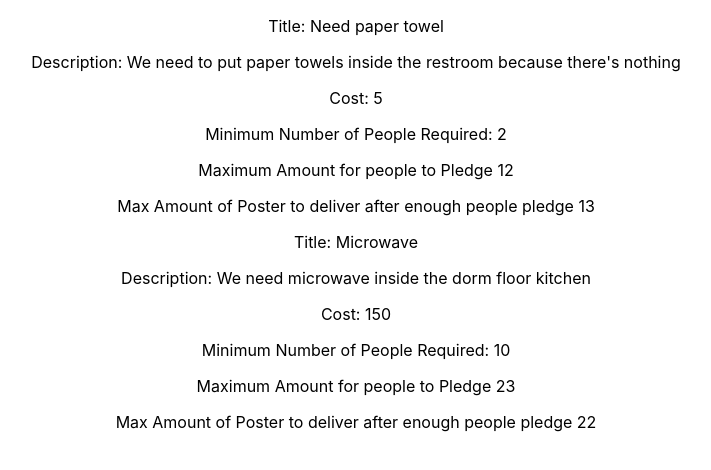
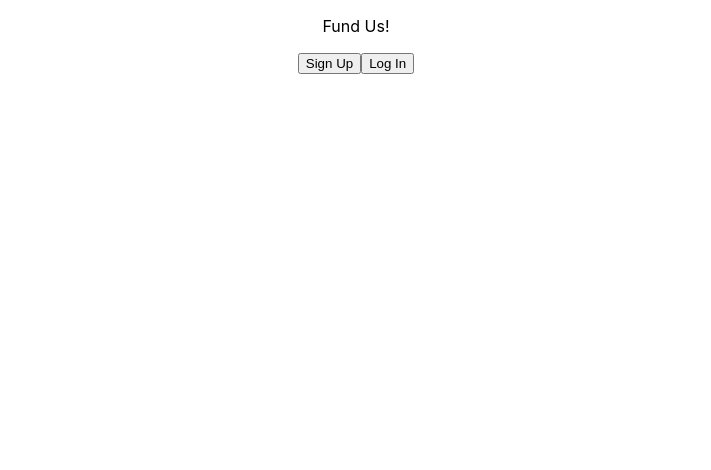
Before and after one commit to maxxu123456/fundus, a React (Create React App) app: page / in a window 1280 px wide. Shown: the top 470 px of the page, without its empty margins (284-995 px from the left). Built offline with nearby package versions, Linux system fonts and the light colour scheme.

Commit message:
added landing page, signup, and post compoonents

```diff
--- a/src/App.js
+++ b/src/App.js
@@ -1,7 +1,7 @@
 import logo from "./logo.svg";
 import "./App.css";
 import Post from "./components/post/Post";
-
+import LandingPage from "./components/landing-page/LandingPage";
 function App() {
   let post1 = {
     postTitle: "Need paper towel",
@@ -26,9 +26,10 @@ function App() {
   posts.push(post2);
   return (
     <div className="App">
-      {posts.map(function (post) {
+      {/* {posts.map(function (post) {
         return <Post post={post}></Post>;
-      })}
+      })} */}
+      <LandingPage></LandingPage>
     </div>
   );
 }
--- /dev/null
+++ b/src/components/landing-page/LandingPage.js
@@ -0,0 +1,11 @@
+function LandingPage(props) {
+  return (
+    <div>
+      <p>Fund Us!</p>
+      <button>Sign Up</button>
+      <button>Log In</button>
+    </div>
+  );
+}
+
+export default LandingPage;
```
